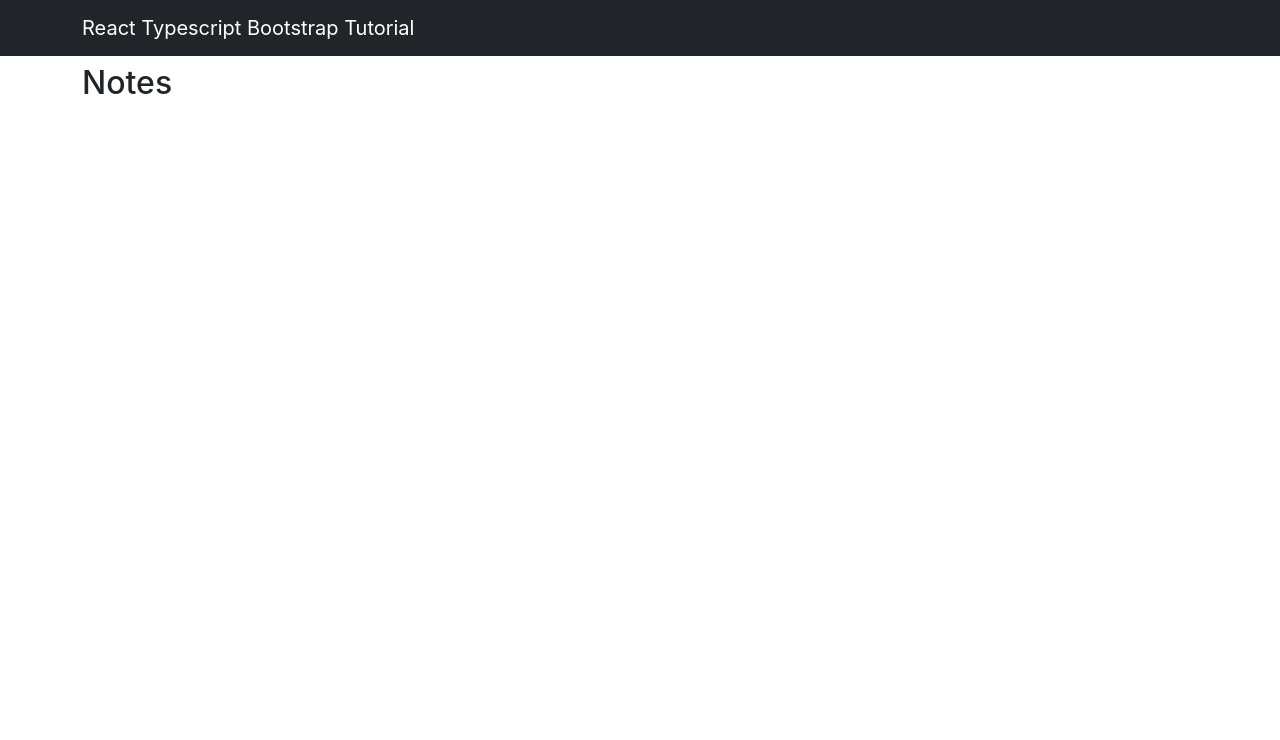
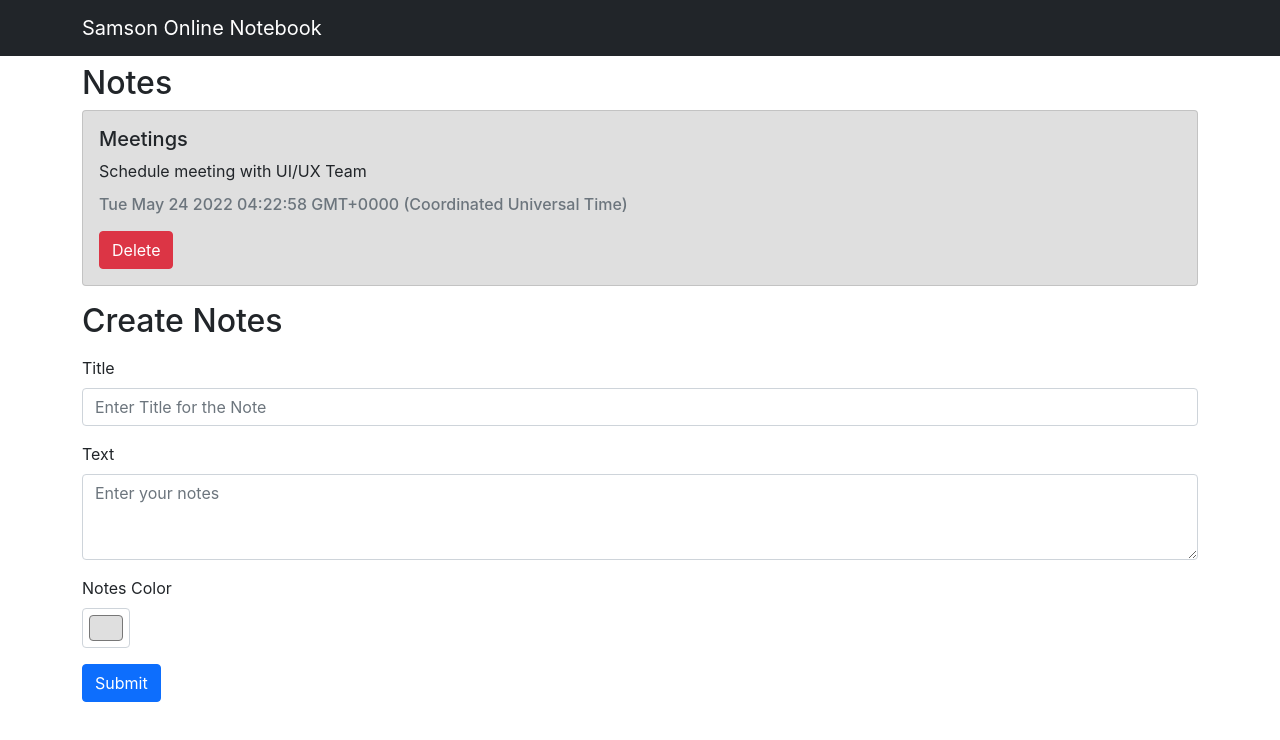
Before and after one commit to samnjuguna44/note-website, a React (Create React App) app: page / in a window 1280 px wide. Shown: the top 740 px of the page. Built offline with nearby package versions, Linux system fonts and the light colour scheme.

Commit message:
created the Card, Form and Buttons component using React Bootstrap, created the Create Card component making it possible to create notes

```diff
--- a/src/App.tsx
+++ b/src/App.tsx
@@ -1,9 +1,11 @@
 import React, { useState } from 'react';
 import Header from './components/Header';
 import NotesList from './components/NotesList';
+import CreateNotes from './components/CreateNotes';
 import { Note } from './models/note.models';
 import './App.css';
 import { Col, Container, Row } from 'react-bootstrap';
+
 
 
 
@@ -24,7 +26,13 @@
       <Container className="mt-5">
         <Row>
           <Col>
-             <NotesList />
+             {/*passing notes prop in NotesList to have all the notes in this component*/}
+             <NotesList notes={notes} setNotes={setNotes}/>
+          </Col>
+        </Row>
+        <Row>
+          <Col>
+             <CreateNotes notes={notes} setNotes={setNotes}/>
           </Col>
         </Row>
       </Container>
--- a/src/components/CreateNotes.tsx
+++ b/src/components/CreateNotes.tsx
@@ -1 +1,64 @@
-import React from 'react';
+//component defining how new notes are created
+import * as React from 'react';
+import Button from 'react-bootstrap/Button';
+import Alert from 'react-bootstrap/Alert';
+import { Note } from '../models/note.models';
+import { Form } from 'react-bootstrap';
+
+interface ICreateNotesProps {
+  notes: Note[],
+  setNotes: React.Dispatch<React.SetStateAction<Note[]>>
+}
+
+const CreateNotes: React.FunctionComponent<ICreateNotesProps> = ({notes, setNotes}) => {
+    const[error, setError] = React.useState<string>("")
+    const titleRef = React.useRef<HTMLInputElement | null>(null);
+    const textRef = React.useRef<HTMLTextAreaElement | null>(null);
+    const colorRef = React.useRef<HTMLInputElement | null>(null);
+
+    const handleSubmit = (e:React.FormEvent<HTMLFormElement>): void => {
+        //prevent page from refreshing after submitting
+        e.preventDefault();
+        //check to see if title ot text is empty or not
+        if(titleRef.current?.value === "" || textRef.current?.value === "") {
+            return setError("All fields are mandatory");
+        }
+
+        setError("");
+        setNotes([...notes, {
+            id: (new Date()).toString(),
+            title: (titleRef.current as HTMLInputElement).value,
+            text: (textRef.current as HTMLTextAreaElement).value,
+            color: (colorRef.current as HTMLInputElement).value,
+            date: (new Date()).toString()
+        }]);
+
+        (titleRef.current as HTMLInputElement).value = "";
+        (textRef.current as HTMLTextAreaElement).value = "";
+    }
+
+    return (
+      <>
+        <h2>Create Notes</h2>
+        {/*display error if no input is written in the fields*/ }
+        {error && <Alert variant="danger">{error}</Alert>}
+        <Form className="mt-3 mb-3" onSubmit={(e) => handleSubmit(e)}>
+            <Form.Group className="mb-3" controlId="formBasicTitle">
+                <Form.Label>Title</Form.Label>
+                <Form.Control type="text" placeholder="Enter Title for the Note" ref={ titleRef } />
+            </Form.Group>
+            <Form.Group className="mb-3" controlId="formBasicText">
+                <Form.Label>Text</Form.Label>
+                <Form.Control placeholder="Enter your notes" as="textarea" rows={3} ref={ textRef } />
+            </Form.Group>
+            <Form.Group className="mb-3">
+                <Form.Label htmlFor="colorInput">Notes Color</Form.Label>
+                <Form.Control type="color" id="colorInput" defaultValue="#dfdfdf" title="Choose your color" ref={ colorRef } />
+            </Form.Group>
+            <Button type="submit" variant="primary">Submit</Button>
+        </Form>
+      </>
+  );
+};
+
+export default CreateNotes;
--- a/src/components/Header.tsx
+++ b/src/components/Header.tsx
@@ -9,7 +9,7 @@
       <Navbar fixed="top" bg="dark" variant="dark">
           <Container>
               <Navbar.Brand>
-                  React Typescript Bootstrap Tutorial
+                  Samson Online Notebook
               </Navbar.Brand>
           </Container>
       </Navbar>
--- a/src/components/Notes.tsx
+++ b/src/components/Notes.tsx
@@ -1 +1,28 @@
-import React from 'react';
+//component for the individual notes card
+import * as React from 'react';
+import { Card } from 'react-bootstrap';
+import Button from 'react-bootstrap/Button';
+import {Note} from '../models/note.models';
+
+interface INotesProps {
+    note: Note
+    handleDelete: (id: string) => void
+}
+
+const Notes: React.FunctionComponent<INotesProps> = ({note, handleDelete}) => {
+  return (
+      <div className="mb-3">
+          {/*react bootstrap component to show the notes*/}
+          <Card style={{backgroundColor: note.color}}>
+              <Card.Body>
+              <Card.Title>{note.title}</Card.Title>
+              <Card.Text>{note.text}</Card.Text>
+              <Card.Subtitle className="text-muted">{note.date}</Card.Subtitle>
+              <Button className="mt-3" variant="danger" onClick={ () => handleDelete(note.id) }>Delete</Button>
+              </Card.Body>
+          </Card>
+      </div>
+  );
+};
+
+export default Notes;
--- a/src/components/NotesList.tsx
+++ b/src/components/NotesList.tsx
@@ -1,12 +1,30 @@
 import * as React from 'react';
+import Notes from './Notes';
+import { Note } from '../models/note.models';
 
 interface INotesListProps {
+  notes: Note[]
+  setNotes: React.Dispatch<React.SetStateAction<Note[]>>
 }
 
-const NotesList: React.FunctionComponent<INotesListProps> = (props) => {
+const NotesList: React.FunctionComponent<INotesListProps> = ({notes, setNotes}) => {
+  const handleDelete = (id: string) => {
+    setNotes(notes.filter(note => note.id !== id));
+  }
+
+
+  const renderNotes = ():JSX.Element[] => {
+    return notes.map(note => {
+      return <Notes key={note.id} note={ note } handleDelete={ handleDelete }/>
+    })
+  }
+
+
   return (
       <>
        <h2 className="mt-3">Notes</h2>
+       {/*Look through all the notes and display them on the screen*/}
+       <div>{ renderNotes() }</div>
       </>
   );
 };
```
